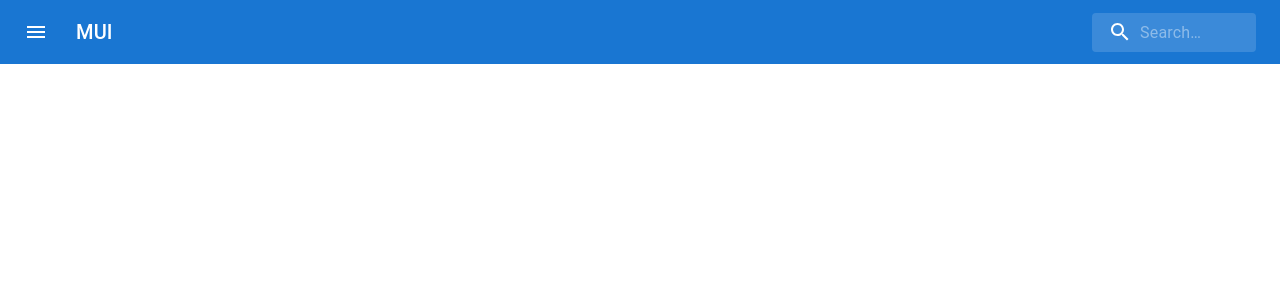
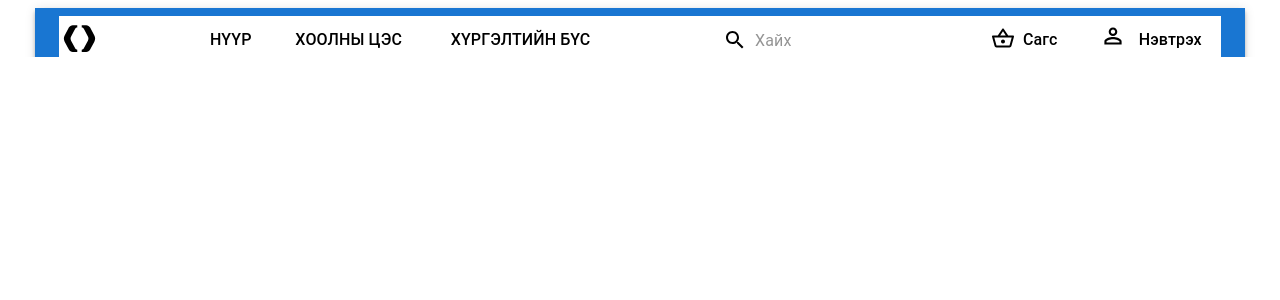
Before and after one commit to Uurtsaikh111/food-fe, a Next.js app: page / in a window 1280 px wide. Shown: the top 300 px of the page. Built offline with nearby package versions, Linux system fonts and the light colour scheme.

Commit message:
headerdo

```diff
--- a/src/components/Header.tsx
+++ b/src/components/Header.tsx
@@ -3,11 +3,10 @@ import { styled, alpha } from "@mui/material/styles";
 import AppBar from "@mui/material/AppBar";
 import Box from "@mui/material/Box";
 import Toolbar from "@mui/material/Toolbar";
-import IconButton from "@mui/material/IconButton";
 import Typography from "@mui/material/Typography";
 import InputBase from "@mui/material/InputBase";
-import MenuIcon from "@mui/icons-material/Menu";
 import SearchIcon from "@mui/icons-material/Search";
+
 
 const Search = styled("div")(({ theme }) => ({
   position: "relative",
@@ -36,7 +35,7 @@ const SearchIconWrapper = styled("div")(({ theme }) => ({
 
 const StyledInputBase = styled(InputBase)(({ theme }) => ({
   color: "inherit",
-  width: "100%",
+  width: "260px",
   "& .MuiInputBase-input": {
     padding: theme.spacing(1, 1, 1, 0),
     // vertical padding + font size from searchIcon
@@ -53,35 +52,72 @@ const StyledInputBase = styled(InputBase)(({ theme }) => ({
 
 const Header = () => {
   return (
-    <Box sx={{ flexGrow: 1 }}>
+    <Box sx={{ flexGrow: 1 , width:'100%', maxWidth:'1258px', height:'57px', margin:'auto', px:'24px', py:'8px',}}>
       <AppBar position="static">
         <Toolbar>
-          <IconButton
-            size="large"
-            edge="start"
-            color="inherit"
-            aria-label="open drawer"
-            sx={{ mr: 2 }}
+          <Box sx={{width:'100%',display: 'flex', justifyContent:"space-between", alignItems: 'center', backgroundColor:'white'}}>
+          <Box sx={{width:'553px',height:'41px', display: 'flex', justifyContent:"space-between", alignItems: 'center'}}>
+            <Box><img src="logo.svg"/></Box>
+          <Box sx={{width:'418px',display: 'flex', gap:'8px',color:'black' }}>
+            <Typography
+            variant="h6"
+            noWrap
+            component="div"
+            sx={{ width:'74px',px:'16px', py:'8px',fontSize:'16px' ,flexGrow: 1, display: { xs: "none", sm: "block" } }}
           >
-            <MenuIcon />
-          </IconButton>
+            НҮҮР
+          </Typography>
           <Typography
             variant="h6"
             noWrap
             component="div"
-            sx={{ flexGrow: 1, display: { xs: "none", sm: "block" } }}
+            sx={{  width:'144px',px:'16px', py:'8px',fontSize:'16px',flexGrow: 1, display: { xs: "none", sm: "block" } }}
           >
-            MUI
+            ХООЛНЫ ЦЭС
           </Typography>
-          <Search>
+          <Typography
+            variant="h6"
+            noWrap
+            component="div"
+            sx={{width:'174px',px:'16px', py:'8px', fontSize:'16px', flexGrow: 1, display: { xs: "none", sm: "block" } }}
+          >
+           ХҮРГЭЛТИЙН БҮС
+          </Typography>
+           </Box>
+          </Box>
+          <Box sx={{width:'522px',gap:'8px',display: 'flex', alignItems: 'center', color:'black'}}>
+            <Search >
             <SearchIconWrapper>
               <SearchIcon />
             </SearchIconWrapper>
             <StyledInputBase
-              placeholder="Search…"
+              placeholder="Хайх"
               inputProps={{ "aria-label": "search" }}
             />
           </Search>
+          <Box sx={{width:'102px',display: 'flex',gap:'8px' ,alignItems: 'center',px:'16px', py:'8px'}}>
+             <Box><img src="basket.svg"/></Box>
+             <Typography
+            variant="h6"
+            noWrap
+            component="div"
+            sx={{ width:'38px',fontSize:'16px' ,fontWeight:'700px',flexGrow: 1, display: { xs: "none", sm: "block" } }}
+          >
+            Сагс
+          </Typography>
+          </Box>
+          <Box sx={{width:'144px',display: 'flex',gap:'8px' ,alignItems: 'center',px:'16px', py:'8px'}}>
+             <Box sx={{width:'32px', height:'32px'}}><img src="profile.svg"/></Box>
+             <Typography
+            variant="h6"
+            noWrap
+            component="div"
+            sx={{ width:'80px',fontSize:'16px' ,fontWeight:'700px',flexGrow: 1, display: { xs: "none", sm: "block" } }}
+          >
+            Нэвтрэх
+          </Typography>
+          </Box>
+          </Box></Box>
         </Toolbar>
       </AppBar>
     </Box>
```
Also changed, not shown: public/basket.svg (added), public/profile.svg (added).
